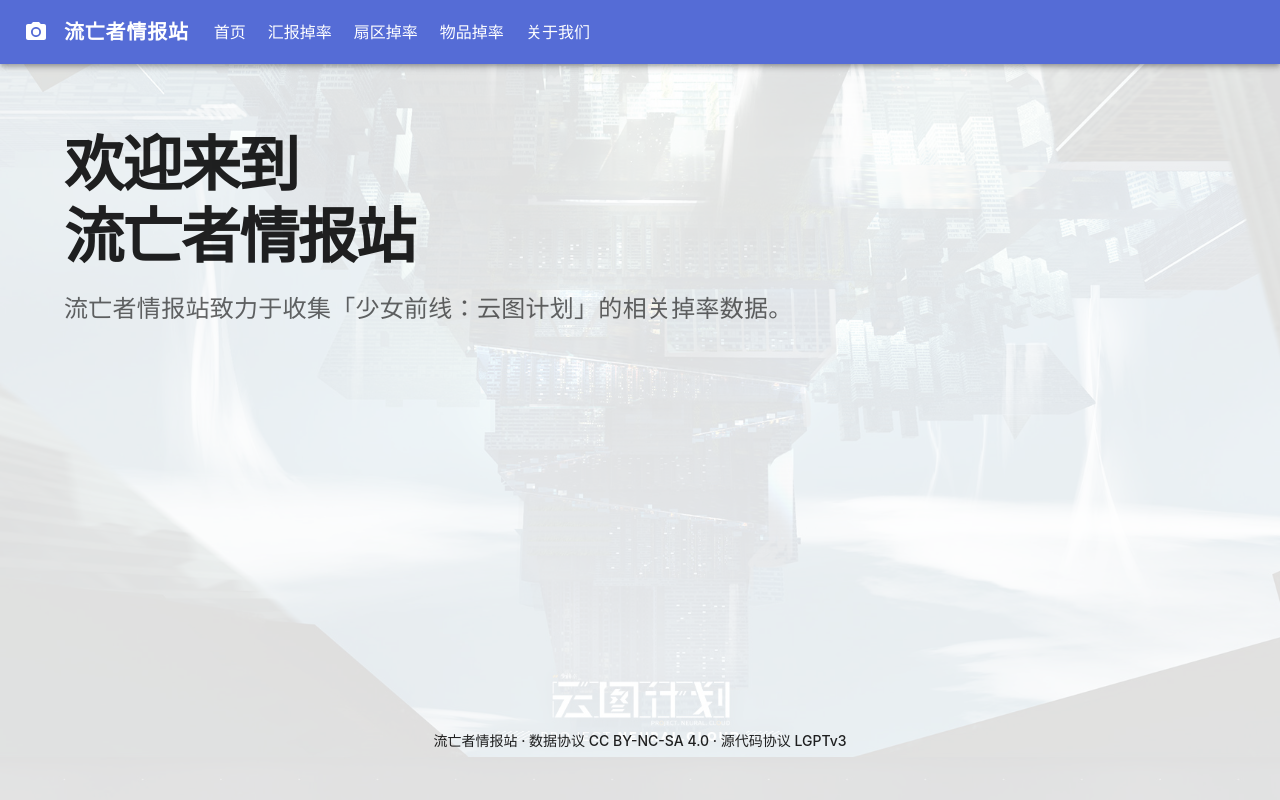
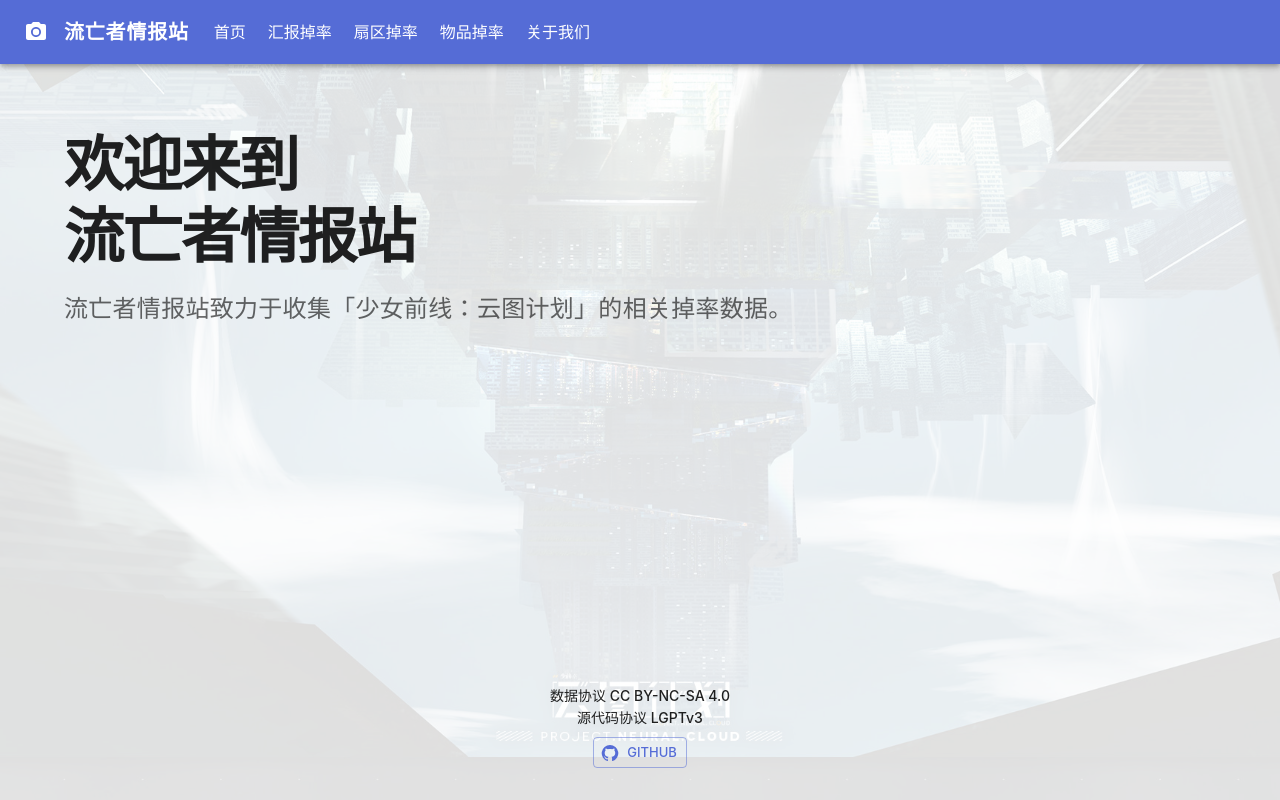
Before and after one commit to exiles-statistics/frontend, a React (Create React App) app: page / in a window 1280 px wide. Built offline with nearby package versions, Linux system fonts and the light colour scheme.

Commit message:
add github button

```diff
--- a/src/components/layouts/footer/index.module.scss
+++ b/src/components/layouts/footer/index.module.scss
@@ -1,3 +1,5 @@
 .root {
-  @apply absolute bottom-0 left-0 right-0;
+  @apply absolute bottom-0 left-0 right-0 flex flex-col items-center p-4;
+
+  padding-bottom: calc(env(safe-area-inset-bottom) + 2rem);
 }
--- a/src/components/layouts/footer/index.tsx
+++ b/src/components/layouts/footer/index.tsx
@@ -1,16 +1,29 @@
-import {Box} from "@mui/material";
+import {Box, Button, SvgIcon} from "@mui/material";
 import Typography from "@mui/material/Typography";
 import * as React from "react";
 import {FC} from "react";
+import {GitHub} from "@mui/icons-material";
 import styles from './index.module.scss'
 
 interface FooterProps {}
 
 export const Footer: FC<FooterProps> = (props) => {
-  return <Box sx={{p: 6}} component="footer" className={styles["root"]}>
-    <Typography variant="subtitle2" align="center">
-      流亡者情报站 · 数据协议 CC BY-NC-SA 4.0 · 源代码协议 LGPTv3
+  return <Box component="footer" className={styles["root"]}>
+    <Typography variant="subtitle2" align="center" sx={{ pb: 1 }}>
+      数据协议 CC BY-NC-SA 4.0 <br />源代码协议 LGPTv3
     </Typography>
+
+    <Button
+      href="https://github.com/exilers/frontend"
+      variant="outlined"
+      size="small"
+      target="_blank"
+      startIcon={
+        <GitHub />
+      }
+    >
+      GitHub
+    </Button>
     {/*<Typography*/}
     {/*  variant="subtitle1"*/}
     {/*  align="center"*/}
```
